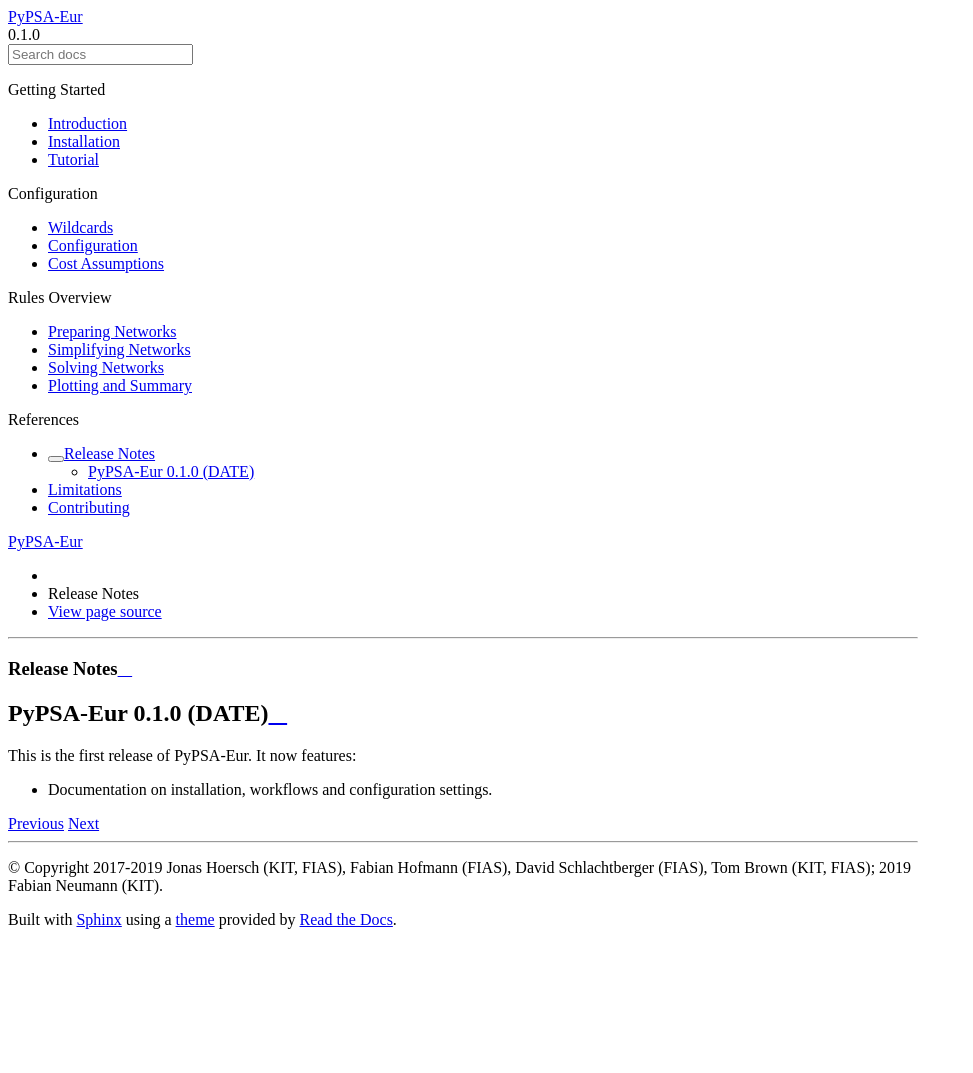
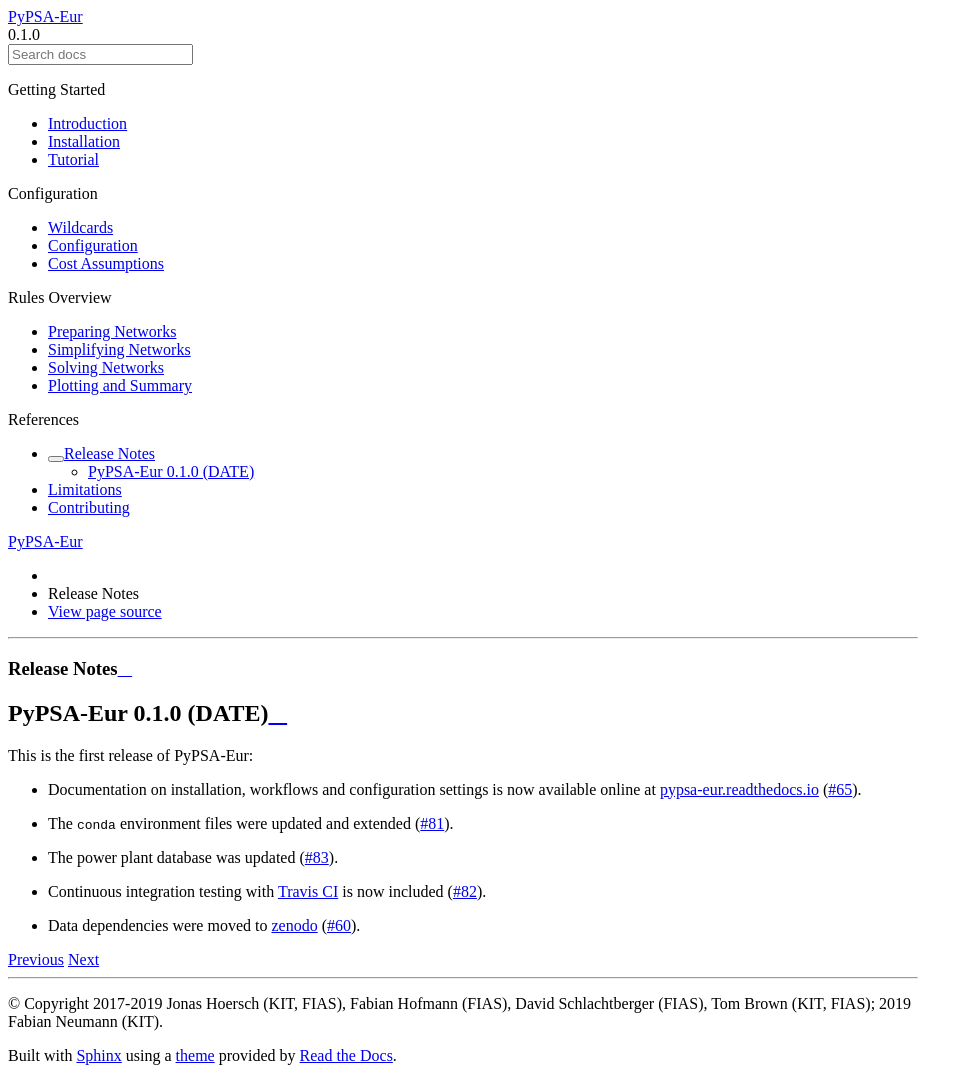
Before and after one commit to PyPSA/PyPSA, a Sphinx documentation site: the page built from doc/release_notes.rst, in a window 1280 px wide. Shown: the whole page, without its empty margins (0-973 px from the left). Built offline with Sphinx 7.4.7 and the Read the Docs theme 2.0.0, drawn with Linux system fonts in a browser that asks for light colours; before the commit the page ends 937 px from its top, so only the background shows below that.

Commit message:
added release notes v0.1.0

```diff
--- a/doc/release_notes.rst
+++ b/doc/release_notes.rst
@@ -5,6 +5,14 @@
 PyPSA-Eur 0.1.0 (DATE)
 ======================
 
-This is the first release of PyPSA-Eur. It now features:
+This is the first release of PyPSA-Eur:
 
-* Documentation on installation, workflows and configuration settings.
+* Documentation on installation, workflows and configuration settings is now available online at `pypsa-eur.readthedocs.io <pypsa-eur.readthedocs.io>`_ (`#65 <https://github.com/PyPSA/pypsa-eur/pull/65>`_).
+
+* The ``conda`` environment files were updated and extended (`#81 <https://github.com/PyPSA/pypsa-eur/pull/81>`_).
+
+* The power plant database was updated (`#83 <https://github.com/PyPSA/pypsa-eur/pull/83>`_).
+
+* Continuous integration testing with `Travis CI <https://travis-ci.org>`_ is now included (`#82 <https://github.com/PyPSA/pypsa-eur/pull/82>`_).
+
+* Data dependencies were moved to `zenodo <https://zenodo.org/>`_ (`#60 <https://github.com/PyPSA/pypsa-eur/issues/60>`_).
```
